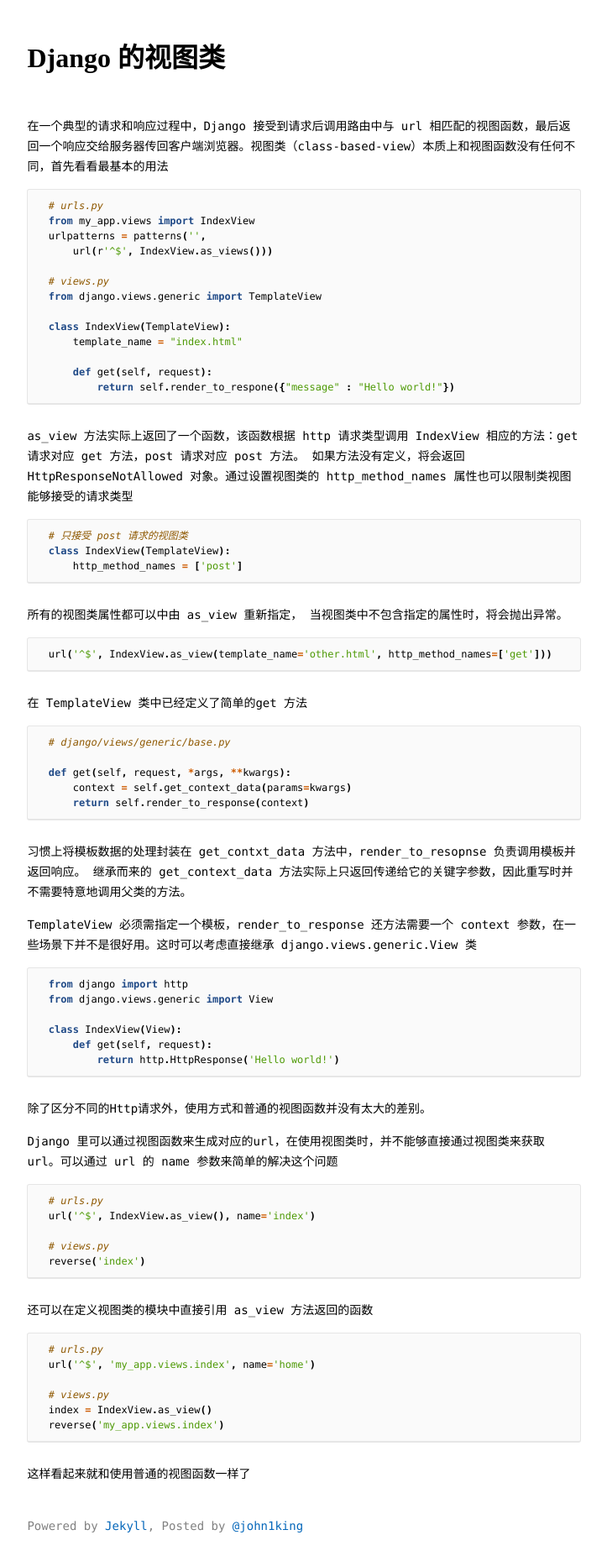
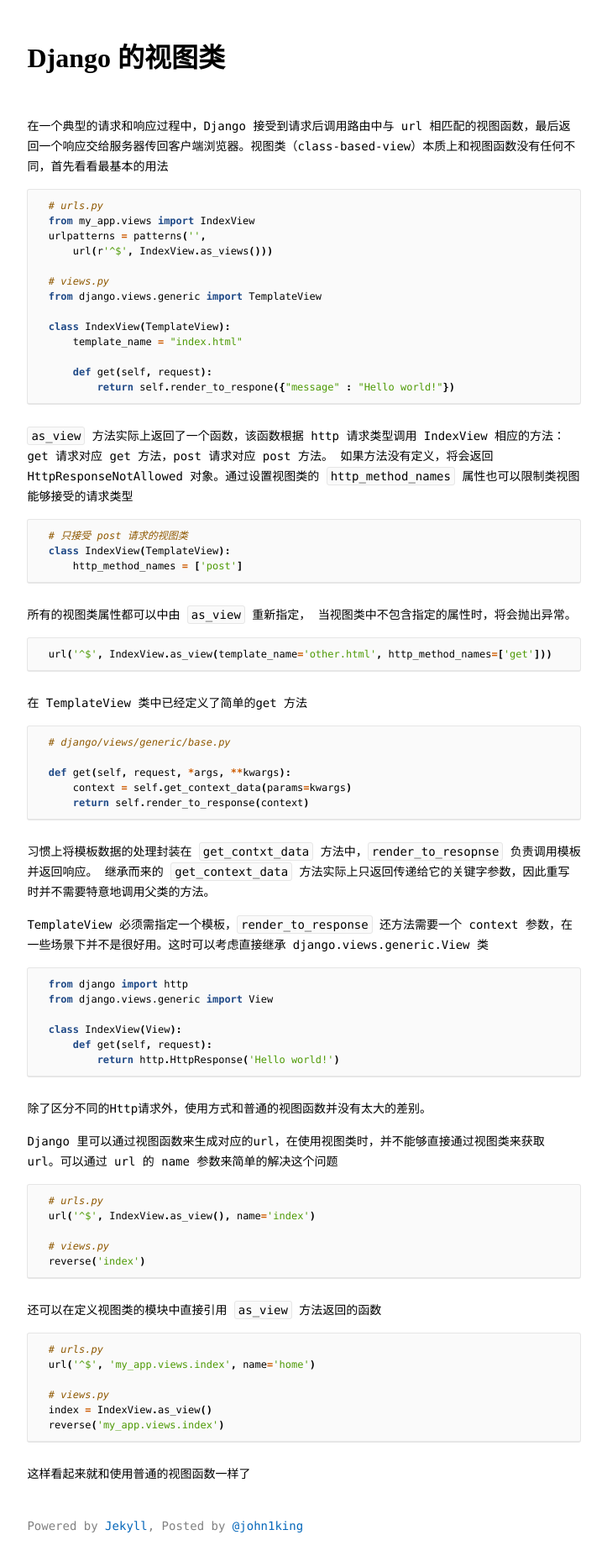
Before and after one commit to john1king/john1king.github.com, a Jekyll site: the page built from _posts/2012-08-04-django-class-based-view.md, in a window 1280 px wide. Shown: the whole page at 84% size, without its empty margins (208-931 px from the left). Built offline with Jekyll 4.4.1, drawn with Linux system fonts in a browser that asks for light colours; Markdown is read by kramdown in place of the engine named in the settings; comment, search, counter and statistics services are not loaded.

Commit message:
add code css

```diff
--- a/css/screen.css
+++ b/css/screen.css
@@ -108,6 +108,19 @@
   font-size:12px;
 }
 
+code {
+  border-radius:3px;
+  border:1px solid #e6e6e6;
+  background:#fafafa;
+  padding:2px 4px;
+}
+
+.highlight code {
+  border:0 none;
+  padding:0;
+  background:none;
+}
+
 #disqus_thread {
   margin: 30px 10px;
 }
```
